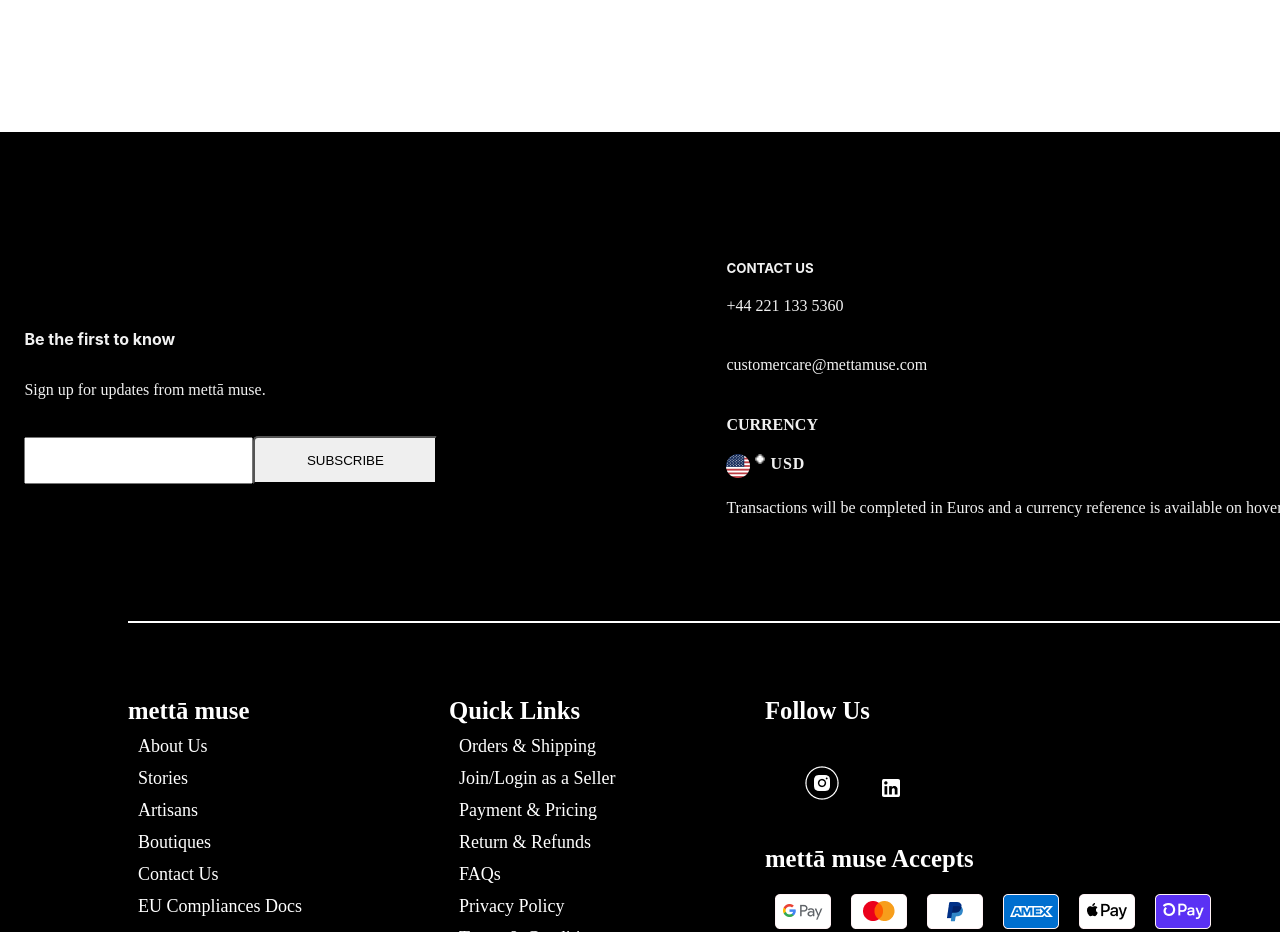
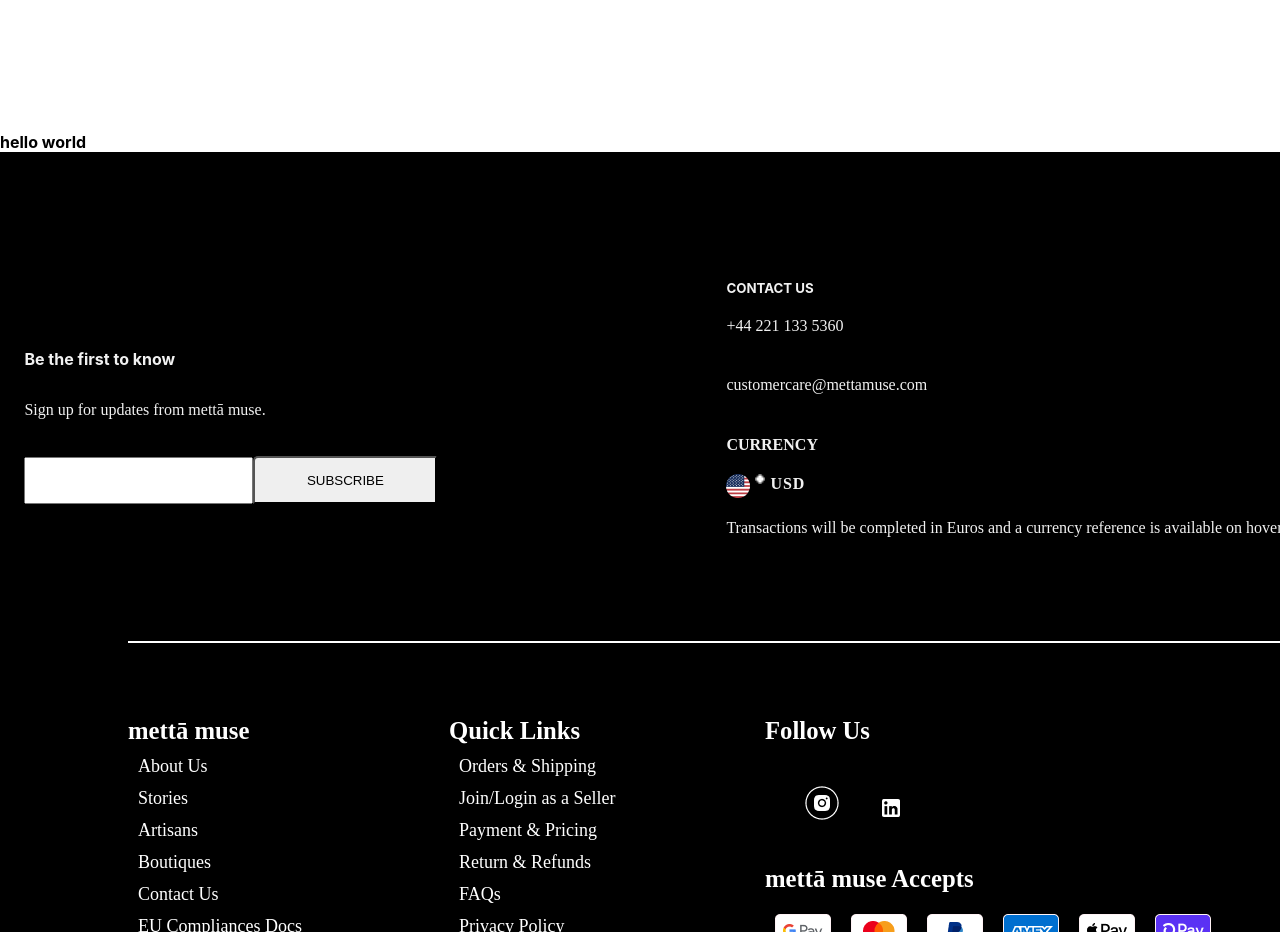
Before and after one commit to kalyankashaboina/Appscrip-task-kalyanK, a React (Create React App) app: page / in a window 1280 px wide. Shown: the part 1240-2172 px from the top of the page. Built offline with nearby package versions, Linux system fonts and the light colour scheme; no server answers.

Commit message:
commit changes

```diff
--- a/src/App.js
+++ b/src/App.js
@@ -9,6 +9,7 @@ function App() {
 
    <Header/>
    <Filter/>
+   <h4>hello world</h4>
 <Footer/>
 
    </>
```
